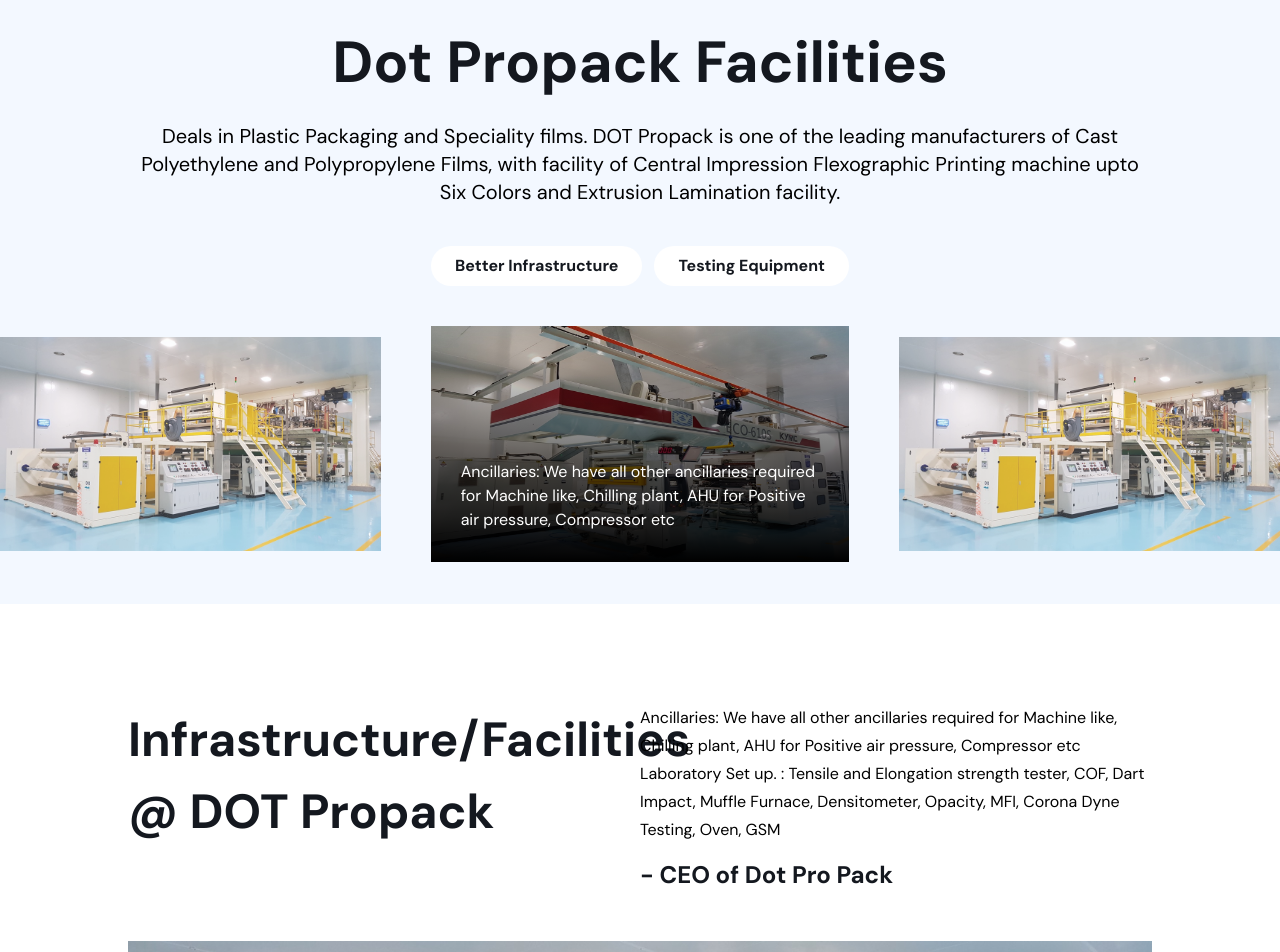
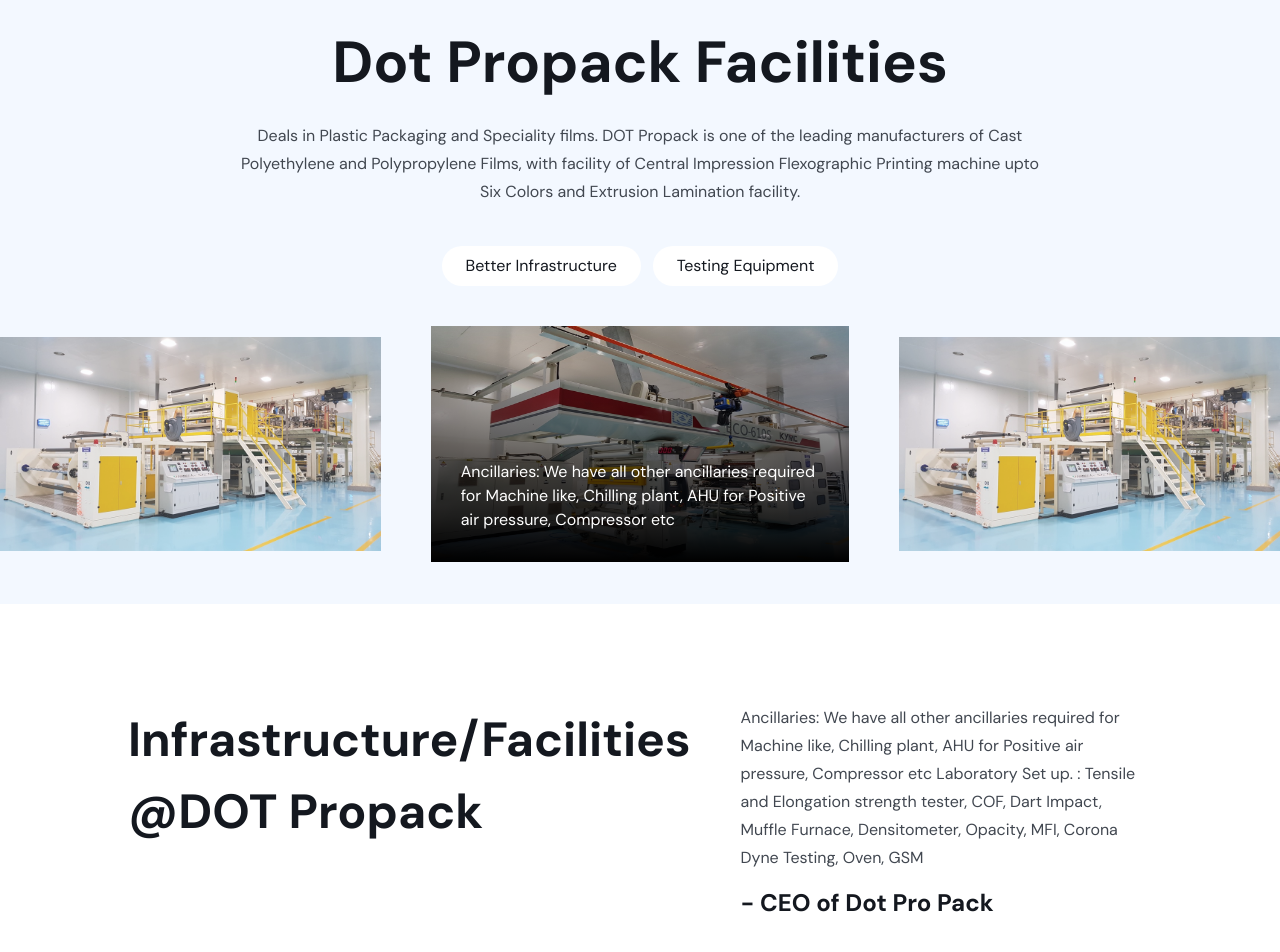
Before and after one commit to Aditya0510/dotpropax, a React (Vite) app: page /facilities in a window 1280 px wide. Shown: the part 180-1132 px from the top of the page. Built offline with nearby package versions, Linux system fonts and the light colour scheme.

Commit message:
bug fixes

```diff
--- a/src/AboutUs/TestingEquipmentsSection.jsx
+++ b/src/AboutUs/TestingEquipmentsSection.jsx
@@ -40,7 +40,7 @@
 
       <div className="">
         <Tags title="Testing Equipments" />
-        <h2 className="">Testing Equipments</h2>
+        <h2 className="mb-[32px]">Testing Equipments</h2>
         {TestingEquipmentData.map((item, index) => (
           <IconWithTextDescription
             key={index}
--- a/src/Pages/Facilities/Components/InfrastructureComponent.jsx
+++ b/src/Pages/Facilities/Components/InfrastructureComponent.jsx
@@ -4,12 +4,10 @@
 const InfrastructureComponent = () => {
   return (<div className="mt-[100px]">
     <MainWidthContainer>
-      <div className="grid grid-cols-2">
-        <div>
-          <h2 className="font-[700] text-[48px] ">Infrastructure/Facilities @ DOT Propack</h2>
-        </div>
-        <div className="flex flex-col gap-[15px]">
-          <p className="font-[400] text-[16px] leading-[28px]">Ancillaries: We have all other ancillaries required for Machine like, Chilling plant, AHU for Positive air pressure, Compressor etc
+      <div className="flex justify-between gap-[50px]">
+          <h2 className="flex flex-grow-1">Infrastructure/Facilities <br/> @DOT Propack</h2>
+        <div className="flex flex-col gap-[15px] max-w-[50%]">
+          <p className="font-[400] text-[16px] leading-[28px] text-[#414750] ">Ancillaries: We have all other ancillaries required for Machine like, Chilling plant, AHU for Positive air pressure, Compressor etc
             Laboratory Set up. : Tensile and Elongation strength tester, COF, Dart Impact, Muffle Furnace, Densitometer, Opacity, MFI, Corona Dyne Testing, Oven, GSM</p>
           <h5 className="font-[700] text-[24px] leading-[32px]">- CEO of Dot Pro Pack</h5>
         </div>
--- a/src/Pages/Facilities/index.jsx
+++ b/src/Pages/Facilities/index.jsx
@@ -1,11 +1,8 @@
-import PageHeaderImageSlider from "../../components/PageHeaderImageSlider";
 import HeaderSliderComponent from "../../components/Sliders/HeaderSliderComponent";
 import MainLayout from "../../Layouts/MainLayout";
-import { FacilitySlider } from "../../Utilities/dummyFacilityHeaderSlider";
 import mainSliderImage1 from "../../assets/sliderImages/mainSliderImage1.png";
 import mainSliderImage2 from "../../assets/sliderImages/mainSliderImage2.png";
 import InfrastructureComponent from "./Components/InfrastructureComponent";
-import InfrastructureSection from "../../AboutUs/InfrastructureSection";
 import MainWidthContainer from "../../Layouts/MainWidthContainer";
 import TestingEquipmentsSection from "../../AboutUs/TestingEquipmentsSection";
 import InfrastructureDetail from "./Components/InfrastructureDetail";
--- a/src/components/Sliders/HeaderSliderComponent.jsx
+++ b/src/components/Sliders/HeaderSliderComponent.jsx
@@ -1,20 +1,35 @@
-import MainWidthContainer from "../../Layouts/MainWidthContainer";
-import Button from "../Button";
+import MainWidthContainer from "../../Layouts/MainWidthContainer"
+import Button from "../Button"
 import PageHeaderImageSlider from "../PageHeaderImageSlider"
 
-const HeaderSliderComponent = ({ heading ,text,buttons=[],SliderData=[]}) => {
-  return (<div className="bg-[#F3F8FF] pb-[42px]">
-    <MainWidthContainer>
- <h1 className="font-[700] text-[58px] leading-[80px] text-center mt-[64px]" >{heading}</h1>
-    <p className="text-center  mt-[20px] font-[400] text-[20px] leading-[28px]">{text}</p>
-    <div className="flex justify-center gap-[12px] my-[40px]">{
-      buttons?.map((btn) => <Button varient="quarternary" text={ btn?.text} />)}</div>
-    </MainWidthContainer>
+const HeaderSliderComponent = ({
+  heading,
+  text,
+  buttons = [],
+  SliderData = [],
+}) => {
+  return (
+    <div className="bg-[#F3F8FF] pb-[42px]">
+      <MainWidthContainer>
+        <div className="flex flex-col justify-center text-center items-center">
+          <h1 className="font-[700] text-[58px] leading-[80px] text-center mt-[64px] ">
+            {heading}
+          </h1>
+          <p className="text-center  mt-[20px] font-[400] text-[16px] leading-[28px] text-[#414750] max-w-[80%]">
+            {text}
+          </p>
+          <div className="flex justify-center gap-[12px] my-[40px]">
+            {buttons?.map((btn) => (
+              <Button varient="quarternary" text={btn?.text} className="!font-[400]"/>
+            ))}
+          </div>
+        </div>
+      </MainWidthContainer>
 
-    <div>
-      <PageHeaderImageSlider imageList={ SliderData} />
+      <div>
+        <PageHeaderImageSlider imageList={SliderData} />
+      </div>
     </div>
-
-  </div>)
+  )
 }
-export default HeaderSliderComponent;
+export default HeaderSliderComponent
```
Also changed, not shown: src/assets/Icons/right-icon.png.
